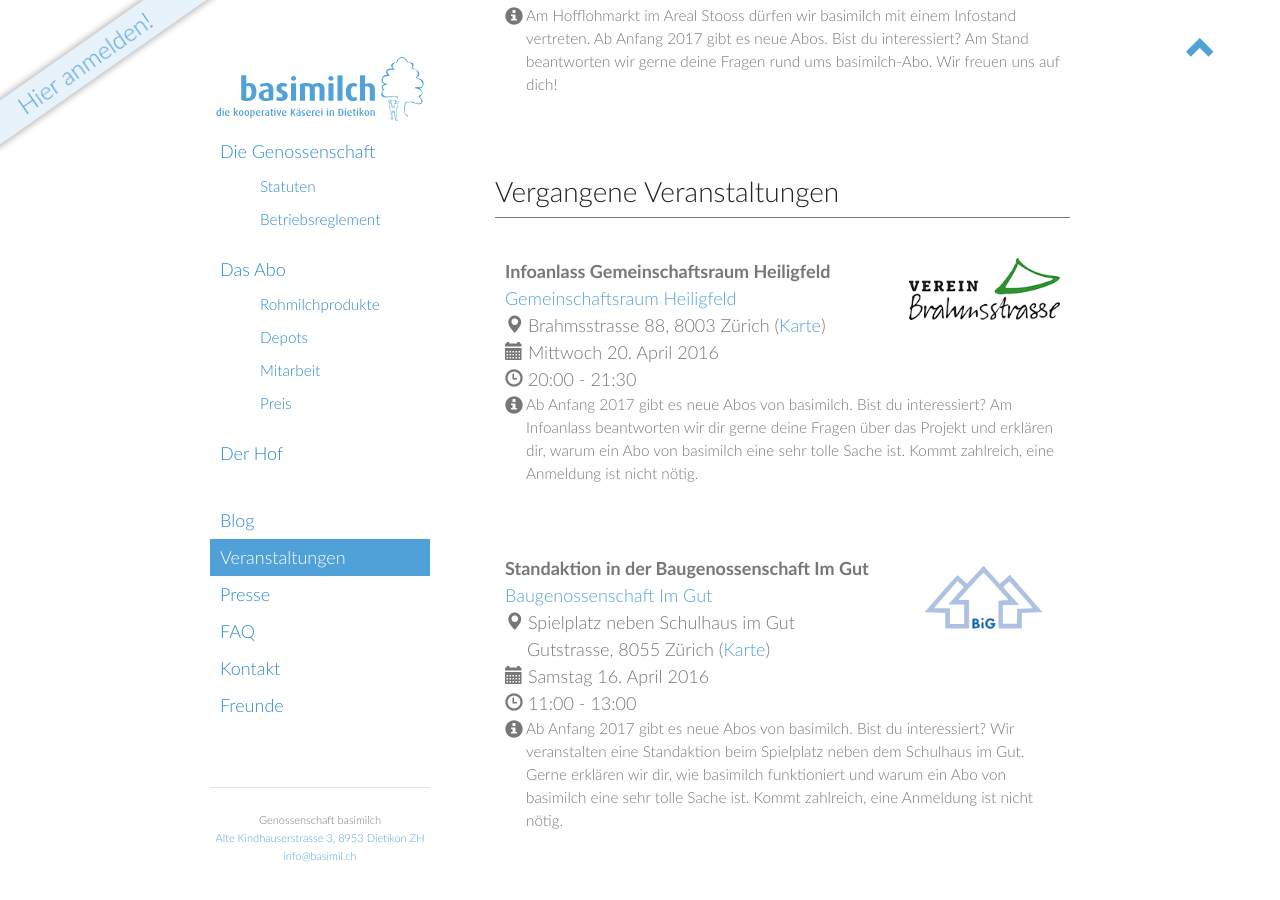
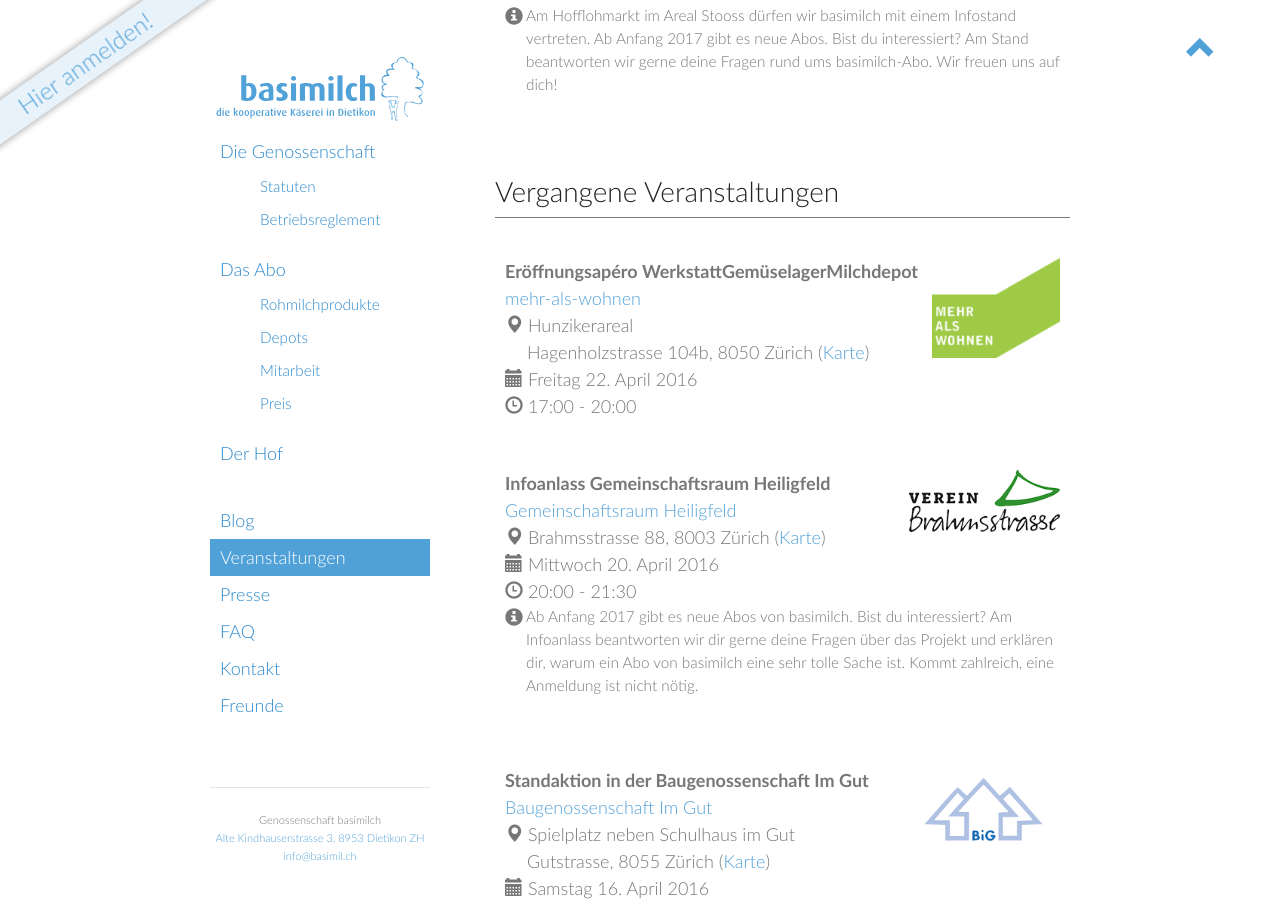
Before and after one commit to vryser/basimilch.github.io, a Jekyll site: the page built from pages/040-veranstaltungen.md, in a window 1280 px wide and 900 px high, scrolled down 708 px. Built offline with Jekyll 4.4.1, drawn with Linux system fonts in a browser that asks for light colours.

Commit message:
new: add 1 new event

```diff
--- a/_data/events.yml
+++ b/_data/events.yml
@@ -183,3 +183,18 @@
     vertreten. Ab Anfang 2017 gibt es neue Abos. Bist du interessiert? Am Stand
     beantworten wir gerne deine Fragen rund ums basimilch-Abo. Wir freuen uns
     auf dich!
+
+- title:        Eröffnungsapéro WerkstattGemüselagerMilchdepot
+  title_short:  Anlass mehr-als-wohnen
+  # type:       extern
+  start:        2016-04-22 17:00:00 +0200
+  end:          2016-04-22 20:00:00 +0200
+  # url:
+  image:        logos/mehr-als-wohnen_logo.png # http://www.mehralswohnen.ch/fileadmin/images/mehr-als-wohnen_logo_hellgruen.png
+  place:        mehr-als-wohnen
+  place_url:    http://mehralswohnen.ch
+  address:      Hunzikerareal
+  address_2:    Hagenholzstrasse 104b, 8050 Zürich
+  map_url:      https://www.google.ch/maps/place/Hagenholzstrasse+104b+8050+Zürich+Switzerland
+  # info: >
+  #   Diese Veranstaltung...
```
Also changed, not shown: images/logos/mehr-als-wohnen_logo.png (added).
